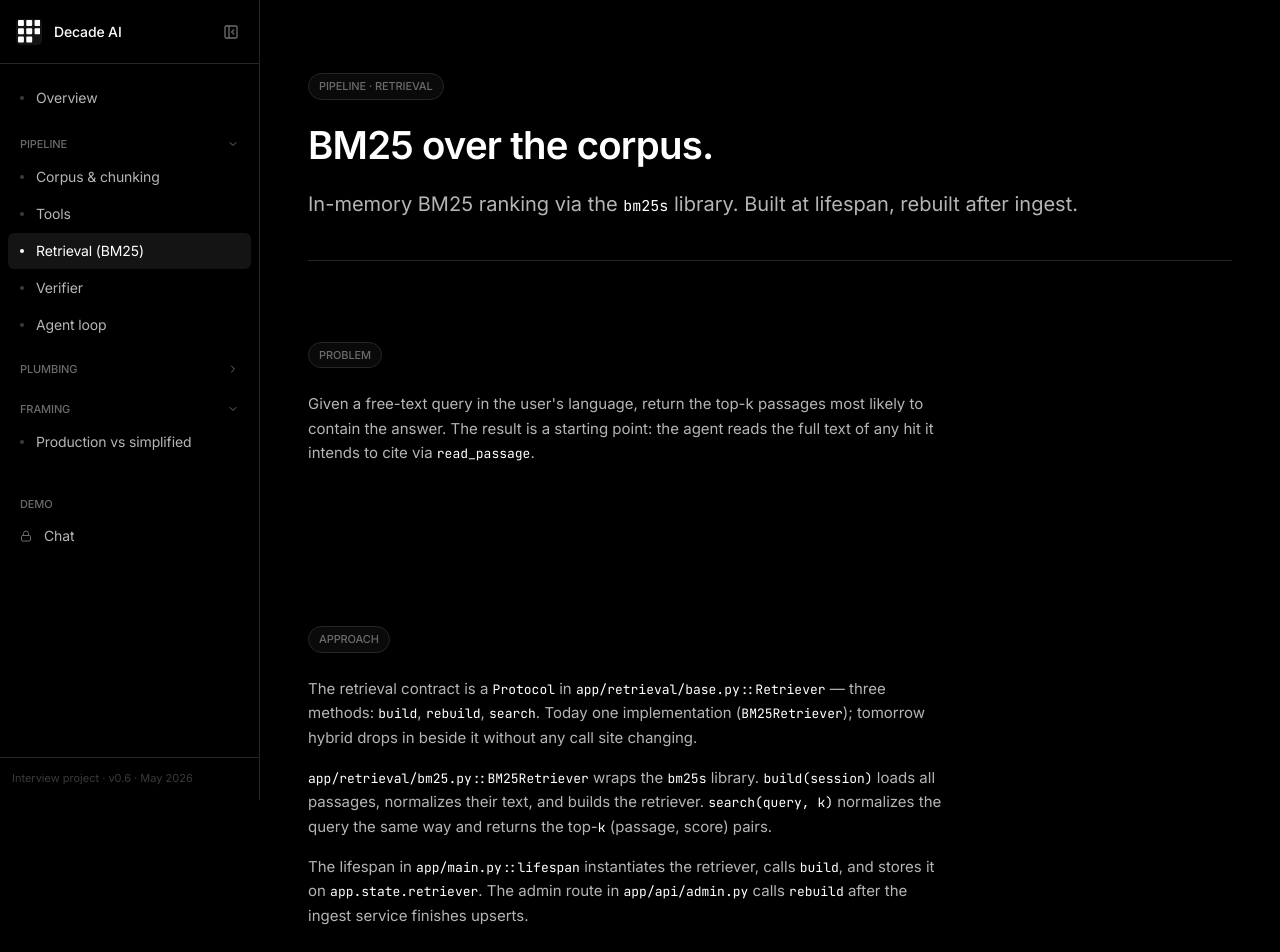
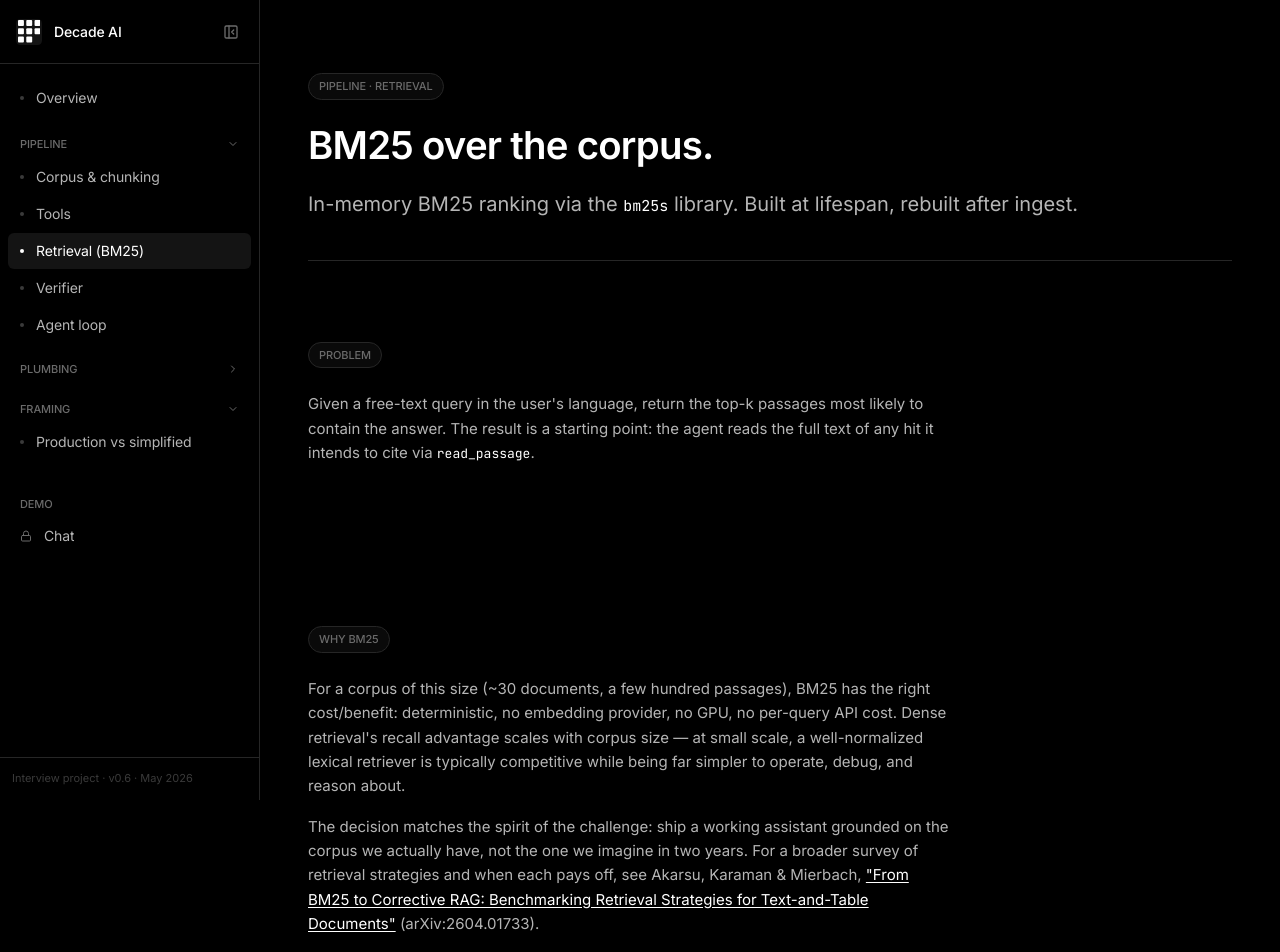
Before and after one commit to camilaDiToro/conviction-assistant, a React (Vite) app in the folder frontend/: page /design/pipeline/retrieval in a window 1280 px wide. Shown: the top 952 px of the page. Built offline with nearby package versions, Linux system fonts and the light colour scheme.

Commit message:
design retrieval: add why bm25 section with paper reference before approach

```diff
--- a/frontend/src/features/design/RetrievalPage.tsx
+++ b/frontend/src/features/design/RetrievalPage.tsx
@@ -44,6 +44,34 @@ export default function RetrievalPage() {
           likely to contain the answer. The result is a starting point: the agent reads the
           full text of any hit it intends to cite via <code className="font-mono text-[13px] text-ink-1">read_passage</code>.
         </p>
+      </Section>
+
+      <Section eyebrow="Why BM25">
+        <div className="max-w-prose space-y-4 text-ink-2 text-[15px] leading-relaxed">
+          <p>
+            For a corpus of this size (~30 documents, a few hundred passages), BM25 has the
+            right cost/benefit: deterministic, no embedding provider, no GPU, no per-query API
+            cost. Dense retrieval's recall advantage scales with corpus size — at small scale, a
+            well-normalized lexical retriever is typically competitive while being far simpler
+            to operate, debug, and reason about.
+          </p>
+          <p>
+            The decision matches the spirit of the challenge: ship a working assistant grounded
+            on the corpus we actually have, not the one we imagine in two years. For a broader
+            survey of retrieval strategies and when each pays off, see Akarsu, Karaman &amp;
+            Mierbach,{' '}
+            <a
+              href="https://arxiv.org/abs/2604.01733"
+              target="_blank"
+              rel="noopener noreferrer"
+              className="text-ink-1 underline underline-offset-2 hover:text-ink-1/80"
+            >
+              "From BM25 to Corrective RAG: Benchmarking Retrieval Strategies for Text-and-Table
+              Documents"
+            </a>{' '}
+            (arXiv:2604.01733).
+          </p>
+        </div>
       </Section>
 
       <Section eyebrow="Approach">
```
